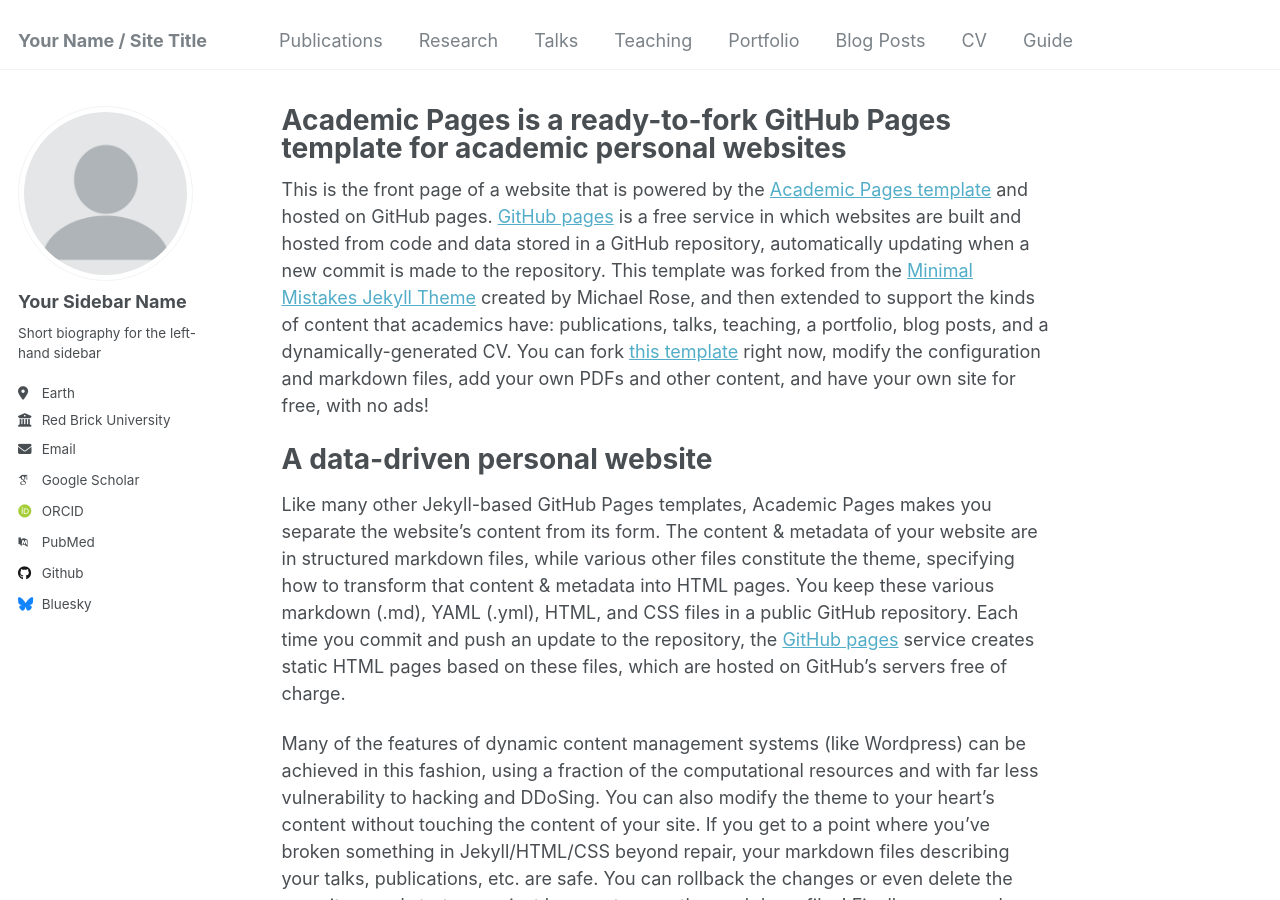
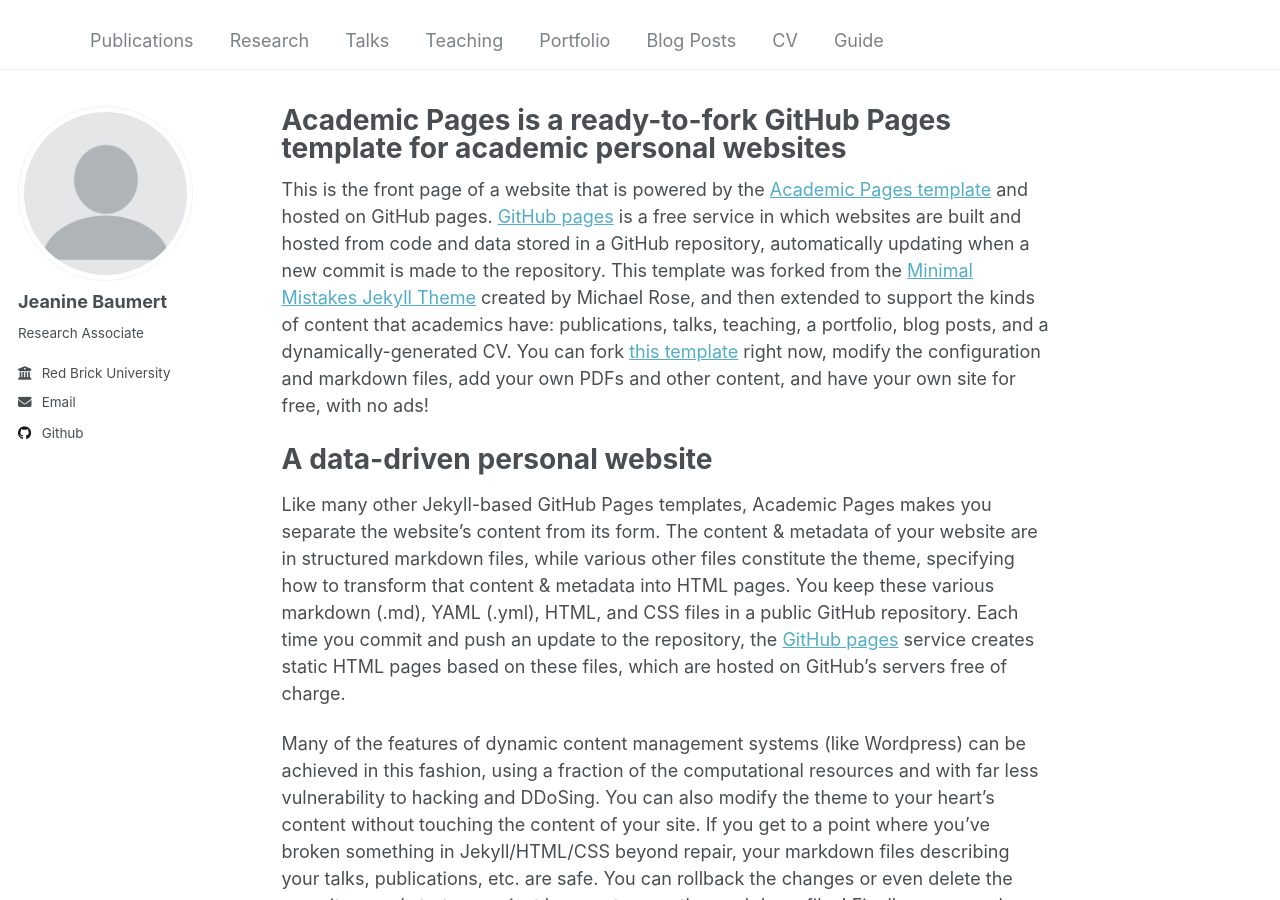
Before and after one commit to jeaninebaumert/jeaninebaumert.github.io, a Jekyll site: the page built from _pages/about.md, in a window 1280 px wide and 900 px high. Built offline with Jekyll 4.4.1, drawn with Linux system fonts in a browser that asks for light colours; some web fonts are replaced.

Commit message:
Update _config.yml

```diff
--- a/_config.yml
+++ b/_config.yml
@@ -8,13 +8,13 @@
 
 # Basic Site Settings
 locale                   : "en-US"
-title                    : "Your Name / Site Title"
+title                    : ""
 title_separator          : "-"
 name                     : &name "Jeanine Baumert"
 description              : &description "Research Associate"
 url                      : https://jeaninebaumert.github.io # the base hostname & protocol for your site e.g. "https://[your GitHub username].github.io"
 baseurl                  : "" # the subpath of your site, e.g. "/blog"
-repository               : "academicpages/academicpages.github.io"
+repository               : "jeaninebaumert/jeaninebaumert.github.io"
 
 # Site Author - The following control what appear as part of the author content on the side bar.
 #               If a field is blank the icon and link will not appear, otherwise it will be shown.
@@ -22,21 +22,21 @@ repository               : "academicpages/academicpages.github.io"
 author:
   # Biographic information
   avatar           : "profile.png"
-  name             : "Your Sidebar Name"
+  name             : "Jeanine Baumert"
   pronouns         : # example: "she/her"
-  bio              : "Short biography for the left-hand sidebar"
-  location         : "Earth"
+  bio              : "Research Associate"
+  location         :
   employer         : "Red Brick University"
   uri              : # URL
-  email            : "none@example.org"
+  email            : "j.baumert@imperial.ac.uk"
 
   # Academic websites
   arxiv            : # URL - Update with the correct link to your profile
-  googlescholar    : "https://scholar.google.com/citations?user=PS_CX0AAAAAJ"
+  googlescholar    :
   impactstory      : # URL
-  orcid            : "http://orcid.org/yourorcidurl"
+  orcid            :
   semantic         : # URL
-  pubmed           : "https://www.ncbi.nlm.nih.gov/pubmed/?term=john+snow"
+  pubmed           :
   researchgate     : # URL
   scopus           : # URL
 
@@ -44,12 +44,12 @@ author:
   bitbucket        : # Username - Update with your username on the site
   codepen          : # Username
   dribbble         : # Username
-  github           : "academicpages"
+  github           : "jeaninebaumert"
   kaggle           : # Username
   stackoverflow    : # User number or user number and name (i.e., use "1" or "1/jeff-atwood")
 
   # Social media
-  bluesky          : "bsky.app" # Replace this with you Bluesky username
+  bluesky          :
   facebook         : # Username
   flickr           : # Username
   foursquare       : # Username
@@ -79,7 +79,7 @@ publication_category:
   books:
     title: 'Books'
   manuscripts:
-    title: 'Journal Articles'
+    title: 'Working Papers'
   conferences:
     title: 'Conference Papers'
 
```
